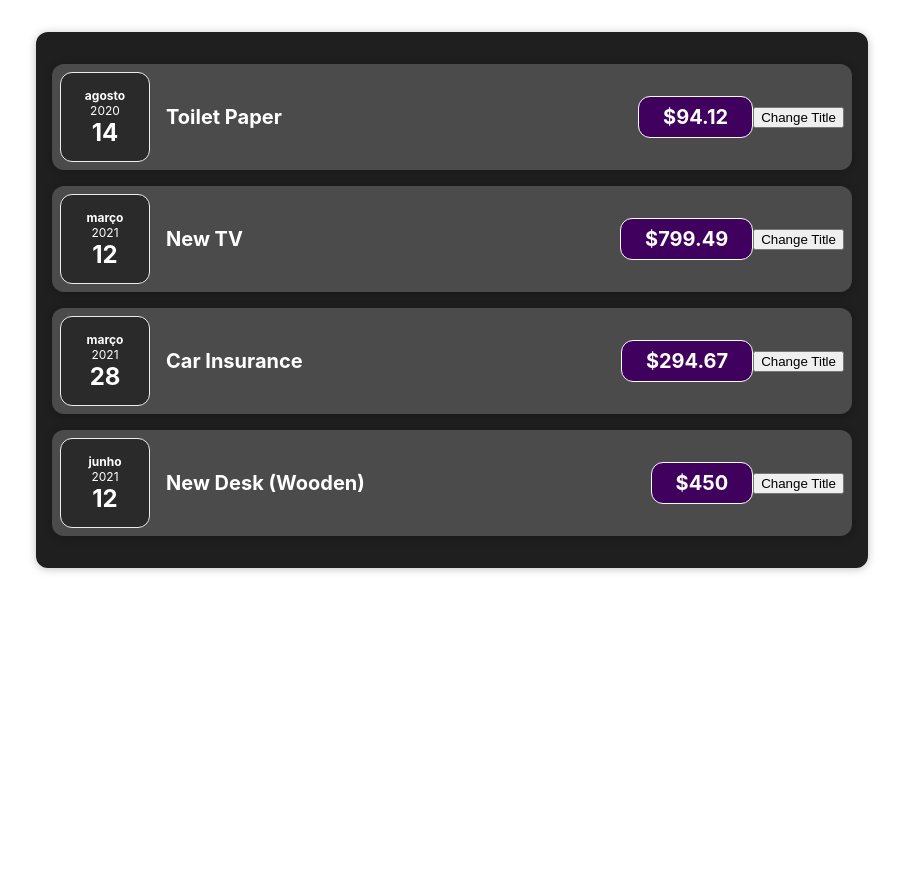
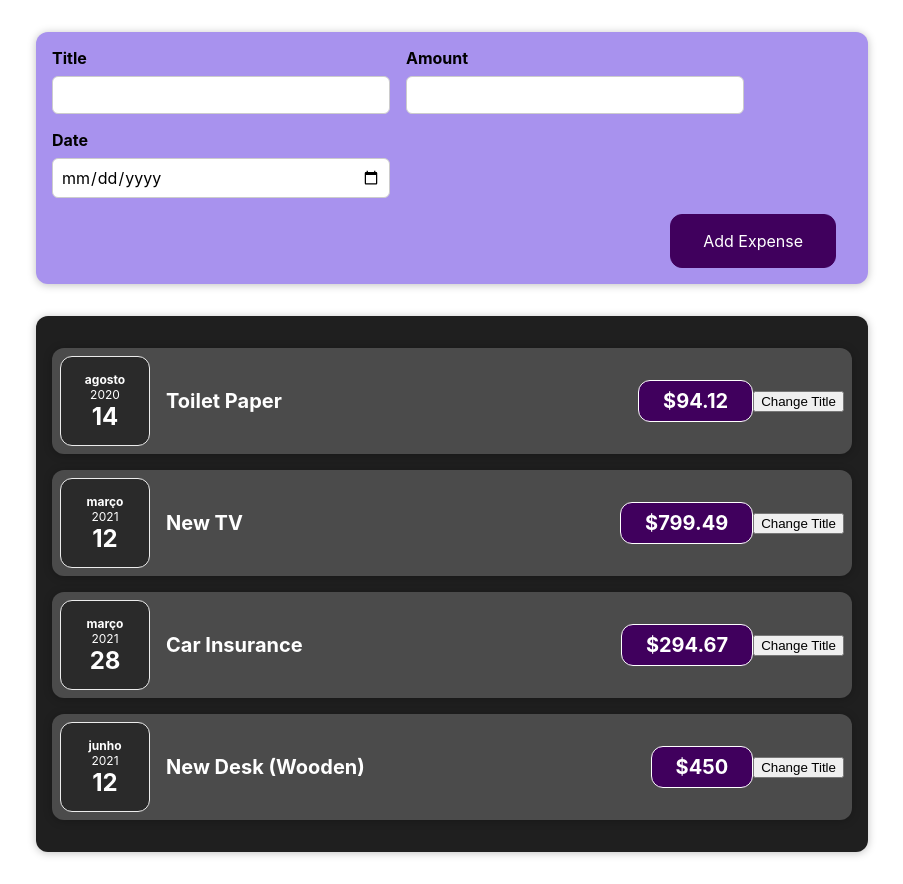
Before and after one commit to genSouza/react-course, a React (Create React App) app in the folder react-complete-guide/: page / in a window 1280 px wide. Shown: the whole page, without its empty margins (188-1091 px from the left). Before the commit the page ends 800 px from the top, so only its background shows below. Built offline with nearby package versions, Linux system fonts and the light colour scheme.

Commit message:
Lesson 53
 Listening to User Input

```diff
--- a/react-complete-guide/src/App.js
+++ b/react-complete-guide/src/App.js
@@ -1,5 +1,6 @@
 import React from "react";
 import ExpensesComponent from "./components/Expenses/Expenses.component";
+import NewExpense from "./components/Expenses/NewExpense/NewExpense";
 
 const App = () => {
   const expenses = [
@@ -25,6 +26,7 @@ const App = () => {
   ];
   return (
     <div>
+      <NewExpense />
       <ExpensesComponent expenses={expenses} />
     </div>
   );
--- /dev/null
+++ b/react-complete-guide/src/components/Expenses/NewExpense/ExpenseForm.css
@@ -0,0 +1,26 @@
+.new-expense__controls {
+  display: flex;
+  flex-wrap: wrap;
+  gap: 1rem;
+  margin-bottom: 1rem;
+  text-align: left;
+}
+
+.new-expense__control label {
+  font-weight: bold;
+  margin-bottom: 0.5rem;
+  display: block;
+}
+
+.new-expense__control input {
+  font: inherit;
+  padding: 0.5rem;
+  border-radius: 6px;
+  border: 1px solid #ccc;
+  width: 20rem;
+  max-width: 100%;
+}
+
+.new-expense__actions {
+  text-align: right;
+}
--- /dev/null
+++ b/react-complete-guide/src/components/Expenses/NewExpense/ExpenseForm.js
@@ -0,0 +1,32 @@
+import React from "react";
+import "./ExpenseForm.css";
+
+const ExpenseForm = () => {
+  const titleChangeHandler = (event) => {
+    console.log(event.target.value);
+  };
+
+  return (
+    <form>
+      <div className="new-expense__controls">
+        <div className="new-expense__control">
+          <label>Title</label>
+          <input type="text" onChange={titleChangeHandler} />
+        </div>
+        <div className="new-expense__control">
+          <label>Amount</label>
+          <input type="number" min="0.01" step="0.01" />
+        </div>
+        <div className="new-expense__control">
+          <label>Date</label>
+          <input type="date" min="2019-01-01" max="2022-12-31" />
+        </div>
+      </div>
+      <div className="new-expense__actions">
+        <button type="submit">Add Expense</button>
+      </div>
+    </form>
+  );
+};
+
+export default ExpenseForm;
--- /dev/null
+++ b/react-complete-guide/src/components/Expenses/NewExpense/NewExpense.css
@@ -0,0 +1,38 @@
+.new-expense {
+  padding: 1rem;
+  margin: 2rem auto;
+  width: 50rem;
+  max-width: 95%;
+  border-radius: 12px;
+  text-align: center;
+  box-shadow: 0 1px 8px rgba(0, 0, 0, 0.25);
+  background-color: #a892ee;
+}
+
+.new-expense button {
+  font: inherit;
+  padding: 1rem 2rem;
+  border: 1px solid #40005d;
+  border-radius: 12px;
+  margin-right: 1rem;
+  color: white;
+  background-color: #40005d;
+  cursor: pointer;
+}
+
+.new-expense button:hover,
+.new-expense button:active {
+  background-color: #510674;
+  border-color: #510674;
+}
+
+.new-expense button.alternative {
+  color: #220131;
+  border-color: transparent;
+  background-color: transparent;
+}
+
+.new-expense button.alternative:hover,
+.new-expense button.alternative:active {
+  background-color: #ddb3f8;
+}
--- /dev/null
+++ b/react-complete-guide/src/components/Expenses/NewExpense/NewExpense.js
@@ -0,0 +1,13 @@
+import React from "react";
+import ExpenseForm from "./ExpenseForm";
+import "./NewExpense.css";
+
+const NewExpense = () => {
+  return (
+    <div className="new-expense">
+      <ExpenseForm></ExpenseForm>
+    </div>
+  );
+};
+
+export default NewExpense;
```
